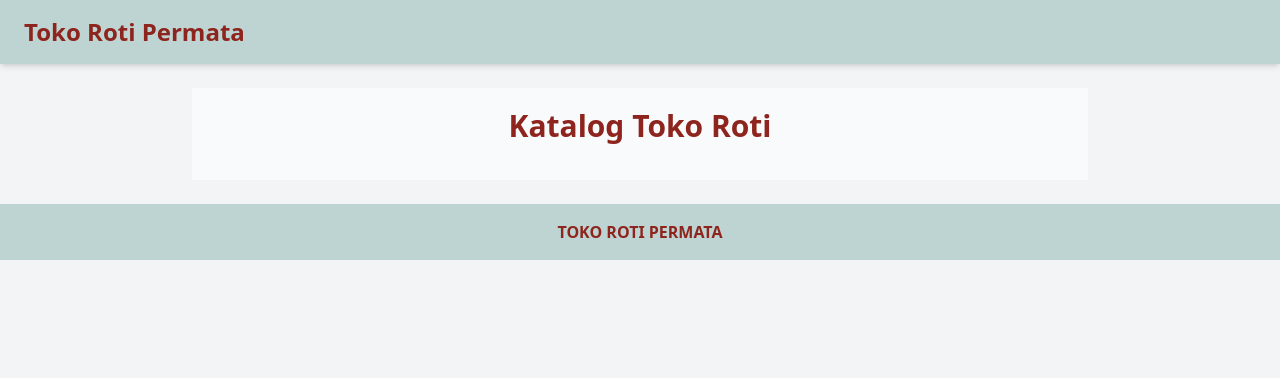
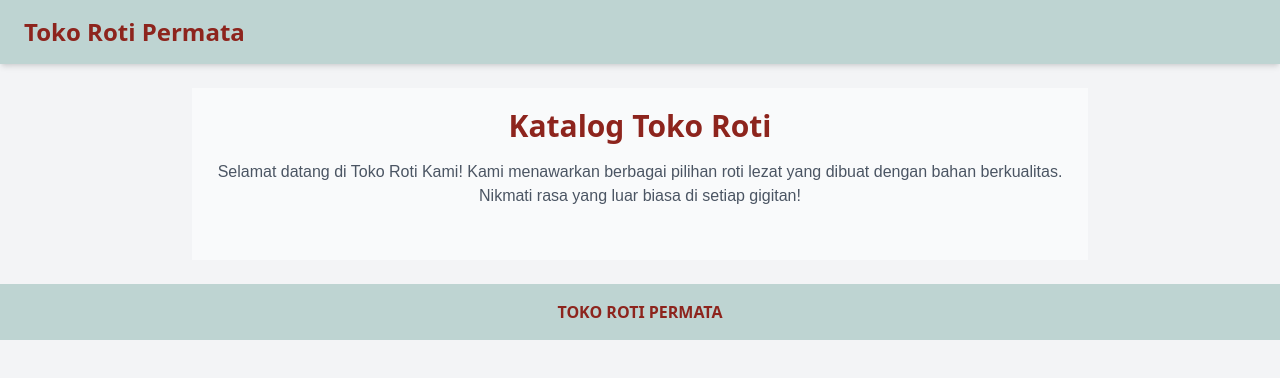
Before and after one commit to nasnaswa/SUMMER, a Next.js app: page / in a window 1280 px wide. Shown: the top 378 px of the page. Built offline with nearby package versions, Linux system fonts and the light colour scheme.

Commit message:
nabilla: namba deskripsi

```diff
--- a/app/page.tsx
+++ b/app/page.tsx
@@ -4,6 +4,11 @@ export default function Home() {
   return (
     <div  className="max-w-4xl mx-auto p-5 bg-gray-50 text-gray-800">
     <h1 className="text-3xl font-bold font-sans text-[#8d241d] text-center mb-4">Katalog Toko Roti</h1>
+    <p className="text-center text-gray-600 mb-8">
+        Selamat datang di Toko Roti Kami! Kami menawarkan berbagai pilihan roti lezat
+        yang dibuat dengan bahan berkualitas. Nikmati rasa yang luar biasa di setiap gigitan!
+      </p>
+
 
     </div>
   );
```
